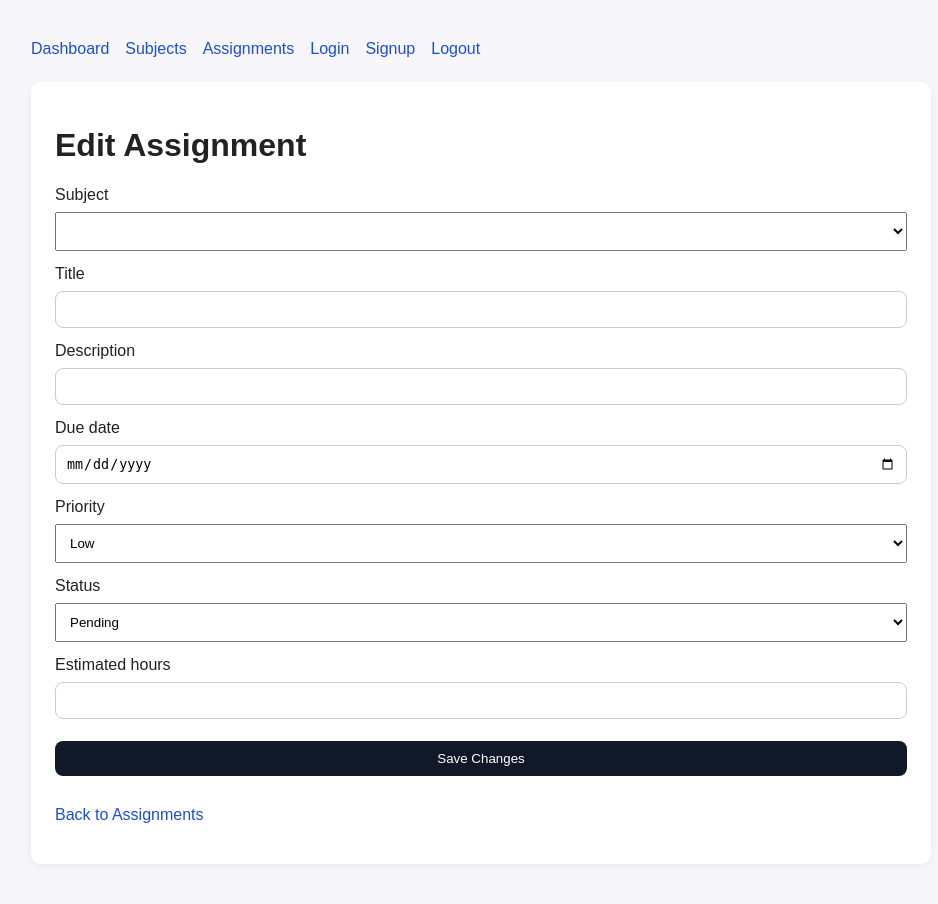
After one commit to mayankpathak-iu/software-engineering-project, a FastAPI app: template app/templates/edit_assignment.html in a window 1280 px wide. The commit adds this page. Shown: the whole page, without its empty margins (159-1097 px from the left). Run offline with FastAPI, Linux system fonts and the light colour scheme; the template is opened without the code that fills it, so the values that code supplies are empty.

Commit message:
Add assignment edit functionality

```diff
--- a/app/templates/assignments.html
+++ b/app/templates/assignments.html
@@ -66,6 +66,9 @@
                         Description: {{ assignment.description }}<br>
                     {% endif %}
 
+                    <p style="margin-top: 10px;">
+    <a href="/assignments/{{ assignment.id }}/edit">Edit Assignment</a>
+</p>
                     <form method="post" action="/assignments/{{ assignment.id }}/delete" style="margin-top: 10px;">
                         <button type="submit">Delete</button>
                     </form>
--- /dev/null
+++ b/app/templates/edit_assignment.html
@@ -0,0 +1,50 @@
+{% extends "base.html" %}
+
+{% block content %}
+<div class="card">
+    <h1>Edit Assignment</h1>
+
+    <form method="post" action="/assignments/{{ assignment.id }}/edit">
+        <label>Subject</label>
+        <select name="subject_id" required style="width: 100%; padding: 10px; margin-top: 8px; margin-bottom: 14px;">
+            {% for subject in subjects %}
+                <option value="{{ subject.id }}" {% if subject.id == assignment.subject_id %}selected{% endif %}>
+                    {{ subject.name }}{% if subject.code %} ({{ subject.code }}){% endif %}
+                </option>
+            {% endfor %}
+        </select>
+
+        <label>Title</label>
+        <input type="text" name="title" value="{{ assignment.title }}" required>
+
+        <label>Description</label>
+        <input type="text" name="description" value="{{ assignment.description or '' }}">
+
+        <label>Due date</label>
+        <input type="date" name="due_date" value="{{ assignment.due_date }}" required>
+
+        <label>Priority</label>
+        <select name="priority" required style="width: 100%; padding: 10px; margin-top: 8px; margin-bottom: 14px;">
+            <option value="low" {% if assignment.priority == 'low' %}selected{% endif %}>Low</option>
+            <option value="medium" {% if assignment.priority == 'medium' %}selected{% endif %}>Medium</option>
+            <option value="high" {% if assignment.priority == 'high' %}selected{% endif %}>High</option>
+        </select>
+
+        <label>Status</label>
+        <select name="status" required style="width: 100%; padding: 10px; margin-top: 8px; margin-bottom: 14px;">
+            <option value="pending" {% if assignment.status == 'pending' %}selected{% endif %}>Pending</option>
+            <option value="in_progress" {% if assignment.status == 'in_progress' %}selected{% endif %}>In Progress</option>
+            <option value="completed" {% if assignment.status == 'completed' %}selected{% endif %}>Completed</option>
+        </select>
+
+        <label>Estimated hours</label>
+        <input type="number" name="estimated_hours" min="1" value="{{ assignment.estimated_hours }}" required>
+
+        <button type="submit">Save Changes</button>
+    </form>
+
+    <p style="margin-top: 16px;">
+        <a href="/assignments">Back to Assignments</a>
+    </p>
+</div>
+{% endblock %}
```
Also changed, not shown: app/routes/assignments.py (+81 -0 lines).
